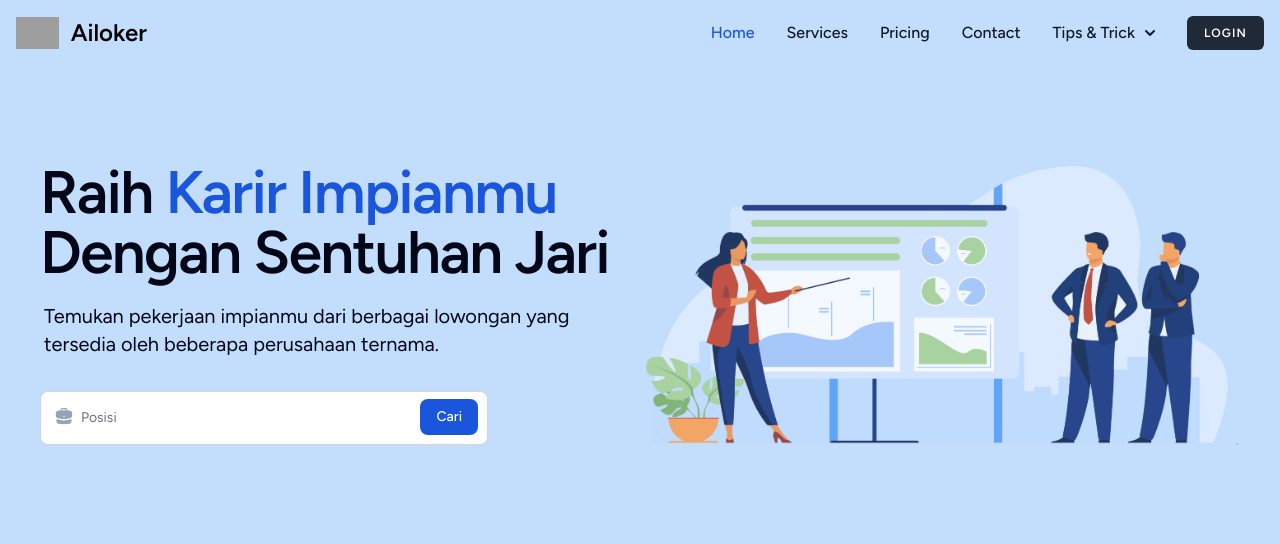
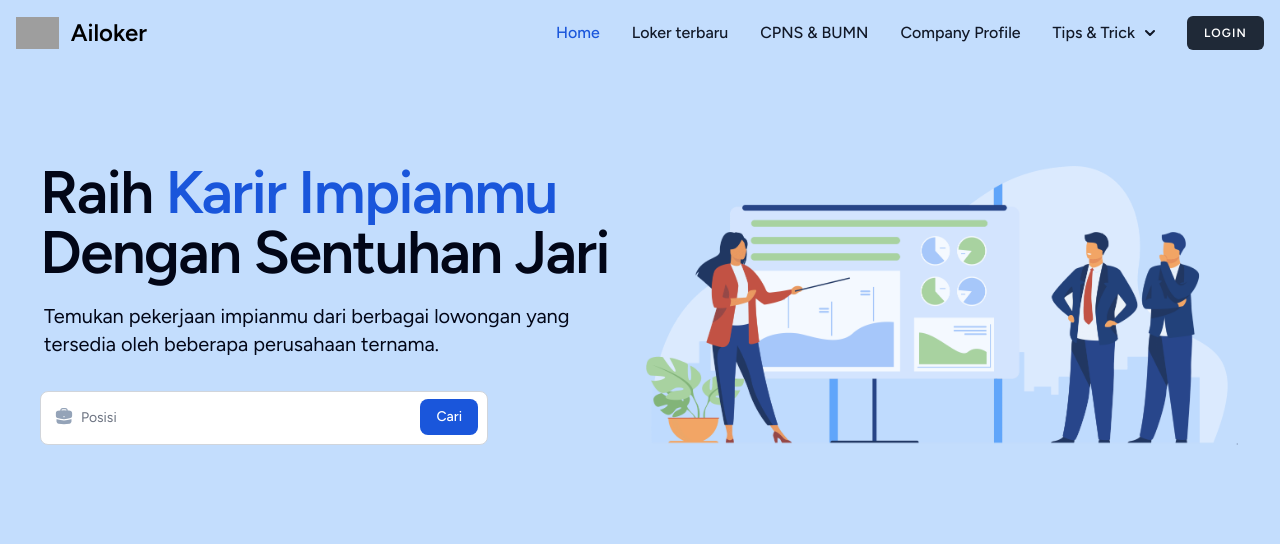
Before and after one commit to ZulfikarHD/Ailoker, a Laravel app: page / in a window 1280 px wide. Shown: the top 544 px of the page. Run offline with Laravel 12, Linux system fonts and the light colour scheme; style sheets or scripts are compiled from the project's sources; some libraries are stand-ins or nearby versions; grey boxes are pictures that could not be loaded.

Commit message:
rename navigation

```diff
--- a/resources/views/dashboard.blade.php
+++ b/resources/views/dashboard.blade.php
@@ -1,7 +1,6 @@
 <x-app-layout>
     {{-- Hero Section --}}
     <section class="bg-blue-200 w-full min-w-[100vh] px-10 mx-auto mb-16">
-        {{-- Hero Section --}}
         <div class="max-w-7xl mx-auto grid grid-cols-2 gap-4 items-center justify-between h-full py-24">
             {{-- Hero Text --}}
             <div class="w-full h-full flex flex-col justify-between">
--- a/resources/views/livewire/layout/navigation.blade.php
+++ b/resources/views/livewire/layout/navigation.blade.php
@@ -35,19 +35,19 @@
                         {{-- Loker Terbaru --}}
                         <li>
                             <a href="#"
-                                class="block py-2 px-3 text-gray-900 rounded hover:bg-gray-100 transition ease-in-out duration-150 md:hover:bg-transparent md:border-0 md:hover:text-blue-700 md:p-0 dark:text-white md:dark:hover:text-blue-500 dark:hover:bg-gray-700 dark:hover:text-white md:dark:hover:bg-transparent">Services</a>
+                                class="block py-2 px-3 text-gray-900 rounded hover:bg-gray-100 transition ease-in-out duration-150 md:hover:bg-transparent md:border-0 md:hover:text-blue-700 md:p-0 dark:text-white md:dark:hover:text-blue-500 dark:hover:bg-gray-700 dark:hover:text-white md:dark:hover:bg-transparent">Loker terbaru</a>
                         </li>
 
                         {{-- CPNS & BUMN --}}
                         <li>
                             <a href="#"
-                                class="block py-2 px-3 text-gray-900 rounded hover:bg-gray-100 transition ease-in-out duration-150 md:hover:bg-transparent md:border-0 md:hover:text-blue-700 md:p-0 dark:text-white md:dark:hover:text-blue-500 dark:hover:bg-gray-700 dark:hover:text-white md:dark:hover:bg-transparent">Pricing</a>
+                                class="block py-2 px-3 text-gray-900 rounded hover:bg-gray-100 transition ease-in-out duration-150 md:hover:bg-transparent md:border-0 md:hover:text-blue-700 md:p-0 dark:text-white md:dark:hover:text-blue-500 dark:hover:bg-gray-700 dark:hover:text-white md:dark:hover:bg-transparent">CPNS & BUMN</a>
                         </li>
 
                         {{-- Company Profile --}}
                         <li>
                             <a href="#"
-                                class="block py-2 px-3 text-gray-900 rounded hover:bg-gray-100 transition ease-in-out duration-150 md:hover:bg-transparent md:border-0 md:hover:text-blue-700 md:p-0 dark:text-white md:dark:hover:text-blue-500 dark:hover:bg-gray-700 dark:hover:text-white md:dark:hover:bg-transparent">Contact</a>
+                                class="block py-2 px-3 text-gray-900 rounded hover:bg-gray-100 transition ease-in-out duration-150 md:hover:bg-transparent md:border-0 md:hover:text-blue-700 md:p-0 dark:text-white md:dark:hover:text-blue-500 dark:hover:bg-gray-700 dark:hover:text-white md:dark:hover:bg-transparent">Company Profile</a>
                         </li>
 
                         {{-- Tips & Trick Dropdown --}}
@@ -63,7 +63,7 @@
 
                             {{-- Tips & Trick Menu --}}
                             <div id="dropdownNavbar"
-                                class="z-10 hidden font-normal bg-white divide-y divide-gray-100 rounded-lg shadow w-44 dark:bg-gray-700 dark:divide-gray-600">
+                                class="z-10 hidden font-normal bg-white divide-y divide-gray-100 rounded-lg shadow w-fit dark:bg-gray-700 dark:divide-gray-600">
                                 <ul class="py-2 text-sm text-gray-700 dark:text-gray-400"
                                     aria-labelledby="dropdownLargeButton">
                                     {{-- Tips Trik CV --}}
```
